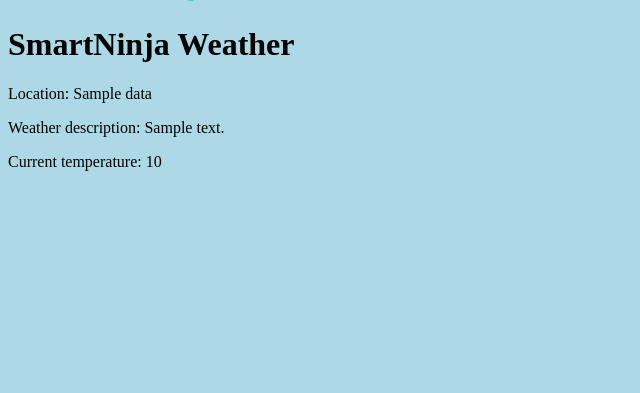
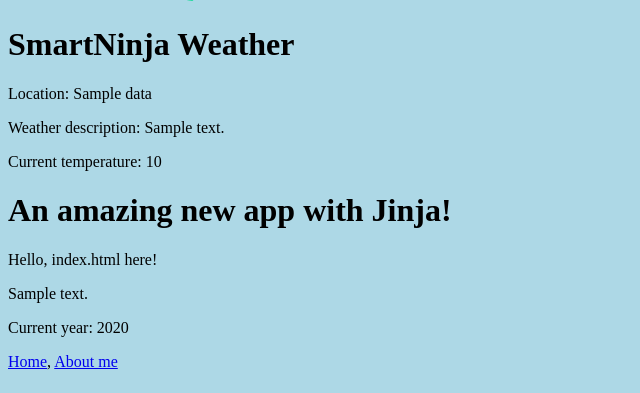
Before and after one commit to St3v3J/MyWeatherApp, a Flask app: template templates/index.html in a window 1280 px wide. Shown: the part 407-800 px from the top of the page, without its empty margins (0-640 px from the left). Run offline with Flask 2, Linux system fonts and the light colour scheme; the template is opened without the code that fills it: most values are stand-ins (such as "Sample title", 1, 10 or a date in 2020).

Commit message:
initial commit

```diff
--- a/main.py
+++ b/main.py
@@ -1,3 +1,4 @@
+import datetime
 import requests
 from flask import Flask, render_template
 
@@ -16,5 +17,18 @@ def index():
     return render_template("index.html", data=data.json())
 
 
+# @app.route("/")
+# def index():
+#     some_text = "Message from the handler."
+#     current_year = datetime.datetime.now().year
+#
+#     return render_template("index.html", some_text=some_text, current_year=current_year)
+#
+
+@app.route("/about-me")
+def about():
+    return render_template("about.html")
+
+
 if __name__ == '__main__':
     app.run(debug=True)
--- /dev/null
+++ b/templates/base.html
@@ -0,0 +1,19 @@
+<!DOCTYPE html>
+<html lang="en">
+    <head>
+        <meta charset="UTF-8">
+        <title>SmartNinja Weather App</title>
+
+        <link rel="stylesheet" href="/static/css/style.css">
+    </head>
+    <body>
+        <h1>An amazing new app with Jinja!</h1>
+
+        {% block content %}
+        {% endblock content %}
+    <p>
+    <a href="/">Home</a>,
+    <a href="/about-me">About me</a>
+    </p>
+    </body>
+</html>
--- a/templates/index.html
+++ b/templates/index.html
@@ -14,5 +14,14 @@
 <p>Weather description: {{ data.weather[0].description }}</p>
 <p>Current temperature: {{ data.main.temp }}</p>
 
+    {% extends "base.html" %}
+
+    {% block content %}
+    <p>Hello, index.html here!</p>
+
+    <p>{{some_text}}</p>
+    <p>Current year:  {{current_year}}</p>
+    {% endblock content %}
+
 </body>
 </html>
```
Also changed, not shown: templates/about.html (added, +15 -0 lines).
